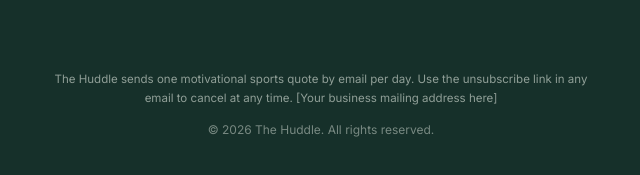
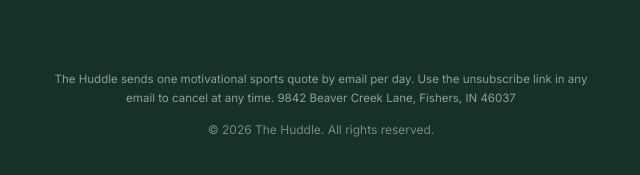
Before and after one commit to drewsimone/the-huddle, a website: page index.html in a window 1280 px wide. Shown: the part 2369-2544 px from the top of the page, 319-959 px from the left. Drawn offline with Linux system fonts and the light colour scheme.

Commit message:
Update index.html

```diff
--- a/index.html
+++ b/index.html
@@ -605,7 +605,7 @@
   <footer class="site-footer">
     <div class="wrap">
       <p class="site-footer__legal">
-        The Huddle sends one motivational sports quote by email per day. Use the unsubscribe link in any email to cancel at any time. [Your business mailing address here]
+        The Huddle sends one motivational sports quote by email per day. Use the unsubscribe link in any email to cancel at any time. 9842 Beaver Creek Lane, Fishers, IN 46037
       </p>
       <p class="site-footer__copy">© 2026 The Huddle. All rights reserved.</p>
     </div>
```
